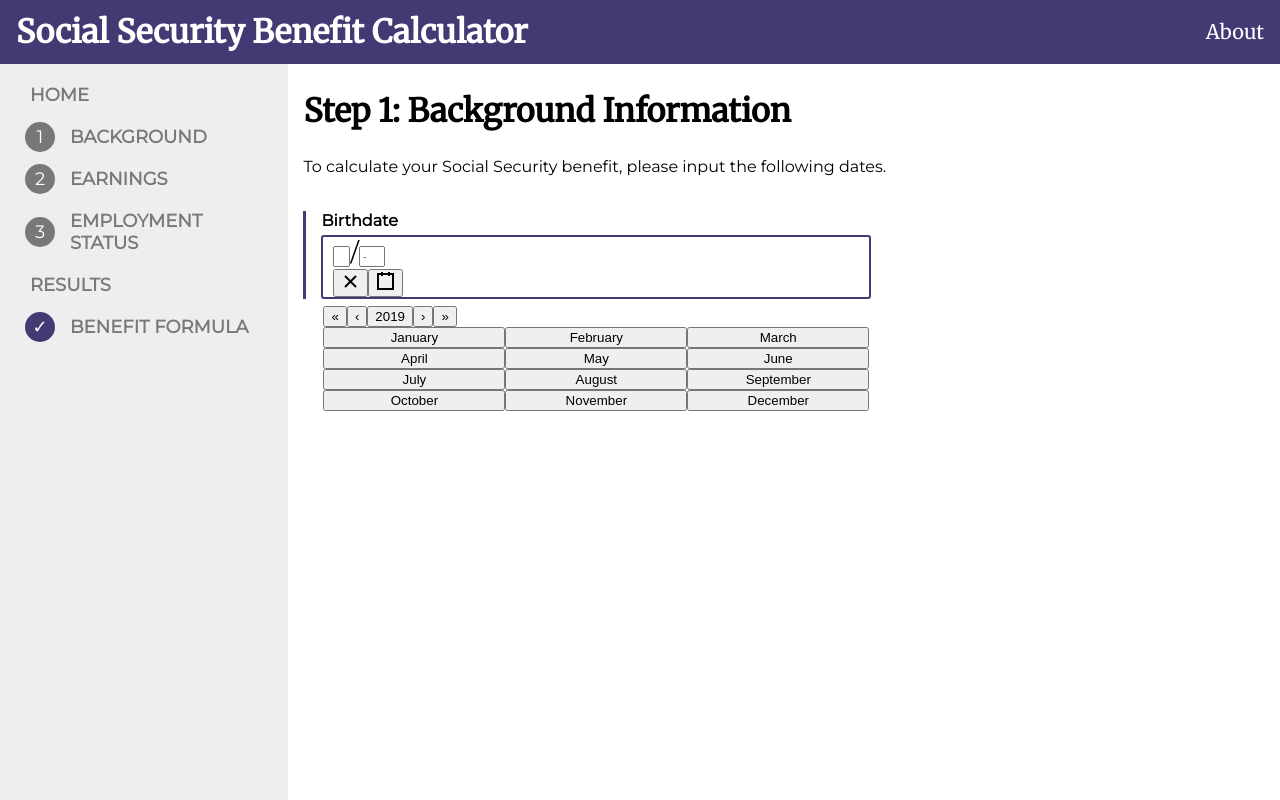
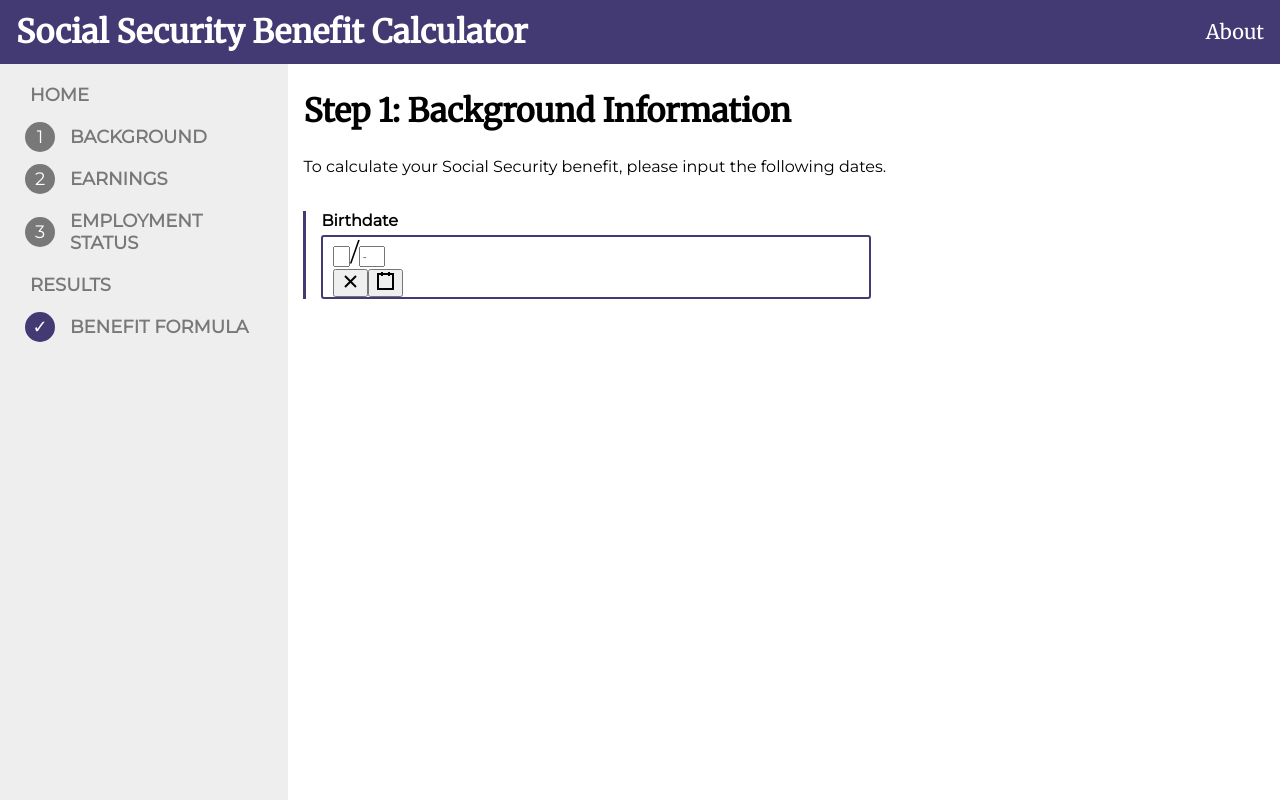
Before and after one commit to codeforboston/windfall-elimination, a Gatsby site: page /prescreen-1a in a window 1280 px wide. Built offline with nearby package versions, Linux system fonts and the light colour scheme; Gatsby itself is replaced by a stand-in of ours.

Commit message:
Removed isOpen config option from birth date datpicker, changed placeholder

```diff
--- a/src/pages/prescreen-1a.tsx
+++ b/src/pages/prescreen-1a.tsx
@@ -107,13 +107,12 @@ export default class Prescreen1c extends React.Component {
                     <StyledDatePicker
                     id="birthDatePicked"
                     placeholderText="MM/YYYY"
-                    dateFormat="MM/YYYY"
+                    dateFormat="01/1955"
                     value={(this.state.birthDate)}
                     showYearDropdown
                     openToDate={this.state.birthDate || dayjs().subtract(64, 'years').toDate()}
                     onChange={async (value) => await this.handleDateChange("birthDatePicked", value)}
                     maxDetail="year"
-                    isOpen
                     />
                   </Card>
                   { this.state.retireDateYear &&
```
